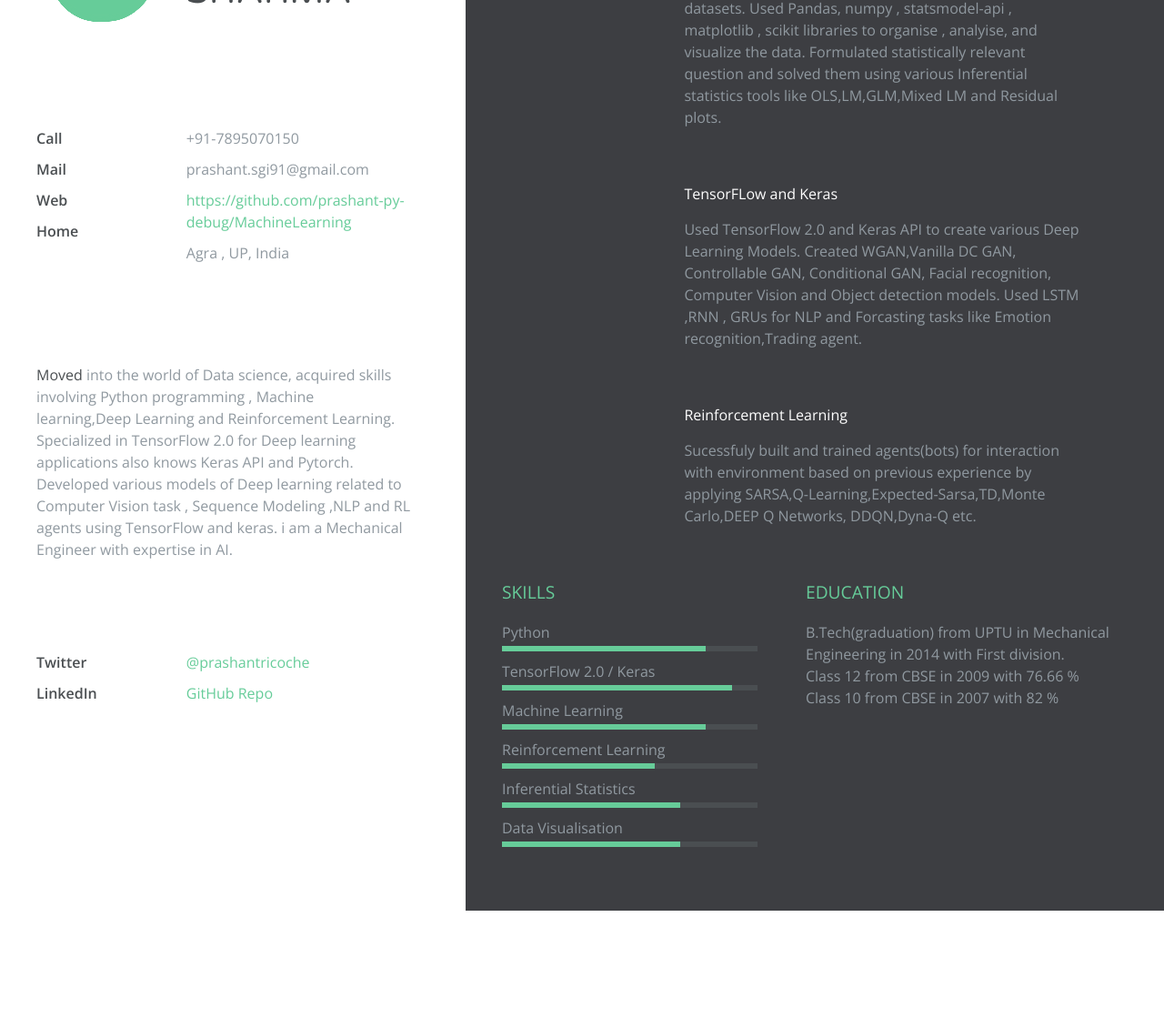
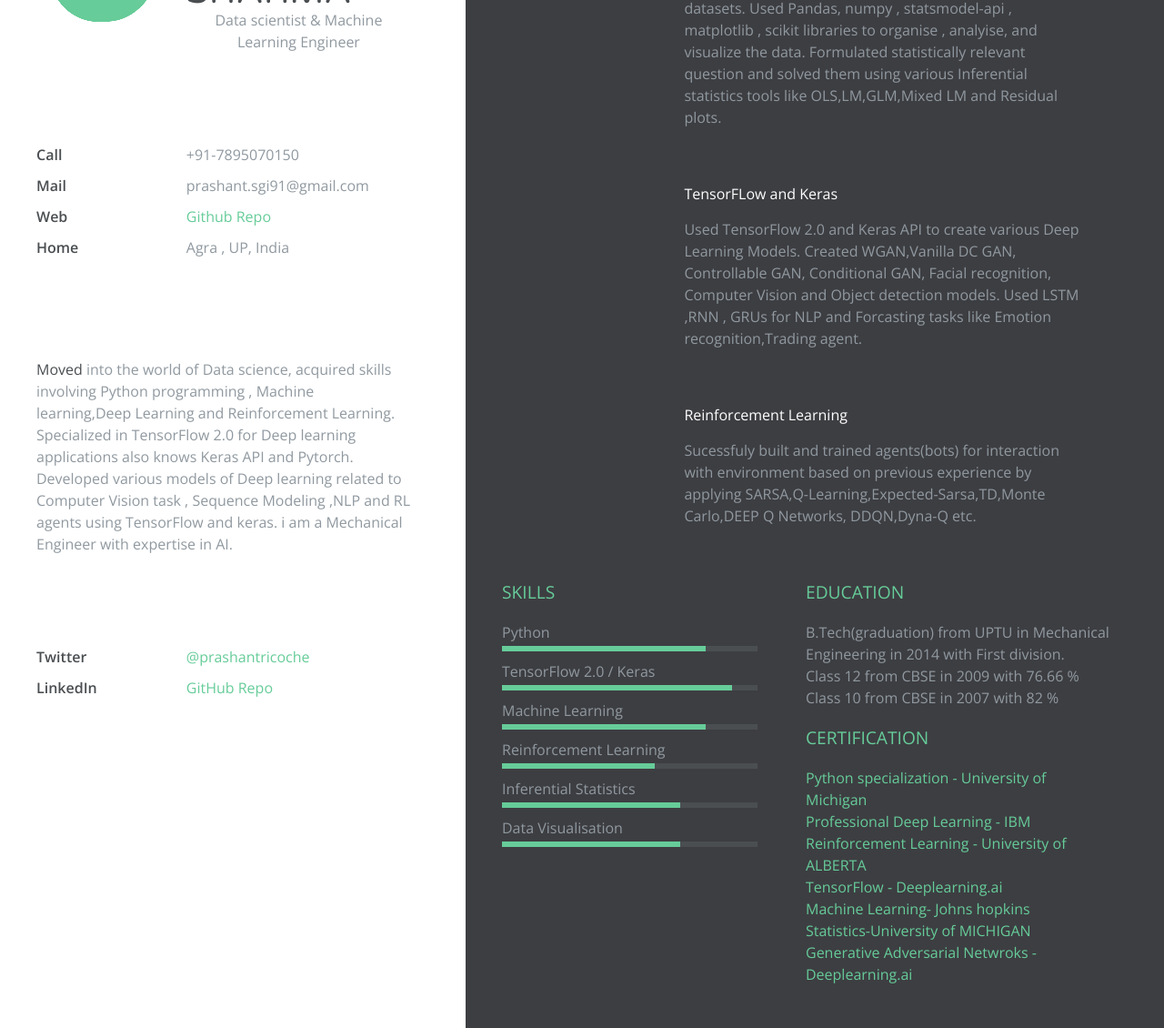
Before and after one commit to prashant-py-debug/Prashant-resume, a plain HTML site: page index.html in a window 1280 px wide. Shown: the part 170-1300 px from the top of the page at 91% size. Before the commit the page ends 1171 px from the top, so only its background shows below. Drawn offline with nearby package versions, Linux system fonts and the light colour scheme.

Commit message:
added certifications

```diff
--- a/index.html
+++ b/index.html
@@ -50,6 +50,9 @@
       <div class="name-wrapper">
         <h1>Prashant <br/>Sharma</h1><!-- YOUR NAME AND LAST NAME  -->
       </div>
+      <div class="name-wrapper">
+        <h2>Data scientist & Machine Learning Engineer</h2>
+      </div>
       <div class="clearfix"></div>
       <div class="contact-info clearfix">
       	<ul class="list-titles">
@@ -61,7 +64,7 @@
         <ul class="list-content ">
         	<li>+91-7895070150</li> <!-- YOUR PHONE NUMBER  -->
         	<li>prashant.sgi91@gmail.com</li> <!-- YOUR EMAIL -->
-        	<li><a href="https://github.com/prashant-py-debug/MachineLearning">https://github.com/prashant-py-debug/MachineLearning</a></li> <!-- YOUR WEBSITE  -->
+        	<li><a href="https://github.com/prashant-py-debug/MachineLearning">Github Repo</a></li> <!-- YOUR WEBSITE  -->
         	<li>Agra , UP, India</li> <!-- YOUR STATE AND COUNTRY  -->
         </ul>
       </div>
@@ -156,6 +159,18 @@ i am a Mechanical Engineer with expertise in AI. </p>
         <p>Class 10 from CBSE in 2007 with 82 %</p>
       </div>
 
+      <div class="section-wrapper clearfix">
+        <h3 class="section-title">Certification</h3>  <!-- DESCRIPTION OF YOUR HOBBIES -->
+        <p><a href="https://raw.githubusercontent.com/prashant-py-debug/files/main/PNG%20certificate/python%20specialization.png">Python specialization - University of Michigan</a></p>
+
+        <p><a href="https://raw.githubusercontent.com/prashant-py-debug/files/main/PNG%20certificate/deep%20learning%20IBM.png">Professional Deep Learning - IBM</a></p>
+        <p><a href="https://raw.githubusercontent.com/prashant-py-debug/files/main/PNG%20certificate/RL.png">Reinforcement Learning - University of ALBERTA</a></p>
+        <p><a href="https://github.com/prashant-py-debug/files/blob/main/PNG%20certificate/Tensorflow.png">TensorFlow - Deeplearning.ai </a></p>
+        <p><a href="https://raw.githubusercontent.com/prashant-py-debug/files/main/PNG%20certificate/ML.png">Machine Learning- Johns hopkins</a></p>
+        <p><a href="https://raw.githubusercontent.com/prashant-py-debug/files/main/PNG%20certificate/stats.png">Statistics-University of MICHIGAN</a></p>
+        <p><a href="https://raw.githubusercontent.com/prashant-py-debug/files/main/PNG%20certificate/GAN.png">Generative Adversarial Netwroks - Deeplearning.ai </a></p>
+      </div>
+
   	</div>
   </section>
 
```
